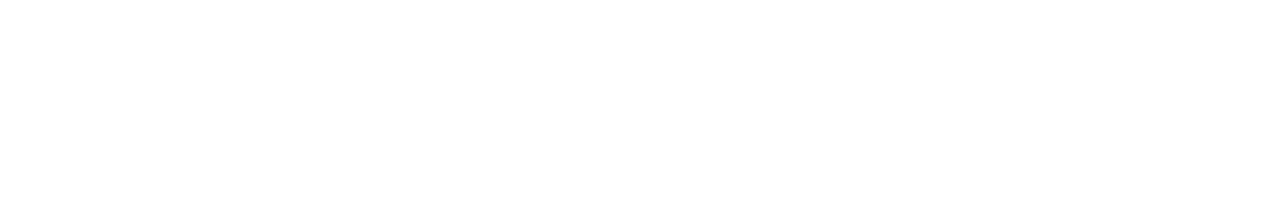
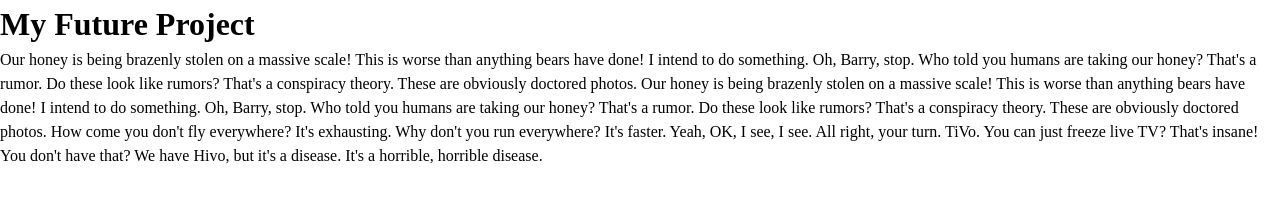
Before and after one commit to HangryNoodle/future-new-project, a plain HTML site: page index.html in a window 1280 px wide. Drawn offline with Linux system fonts and the light colour scheme.

Commit message:
Update index.html

```diff
--- a/index.html
+++ b/index.html
@@ -17,7 +17,14 @@
 </head>
 
 <body>
+    <h1>My Future Project</h1>
+    <p>
+        Our honey is being brazenly stolen on a massive scale! This is worse than anything bears have done! I intend to do something. Oh, Barry, stop. Who told you humans are taking our honey? That's a rumor. Do these look like rumors? That's a conspiracy theory.
+        These are obviously doctored photos. Our honey is being brazenly stolen on a massive scale! This is worse than anything bears have done! I intend to do something. Oh, Barry, stop. Who told you humans are taking our honey? That's a rumor. Do these
+        look like rumors? That's a conspiracy theory. These are obviously doctored photos. How come you don't fly everywhere? It's exhausting. Why don't you run everywhere? It's faster. Yeah, OK, I see, I see. All right, your turn. TiVo. You can just
+        freeze live TV? That's insane! You don't have that? We have Hivo, but it's a disease. It's a horrible, horrible disease.
 
+    </p>
 </body>
 
 </html>
```
